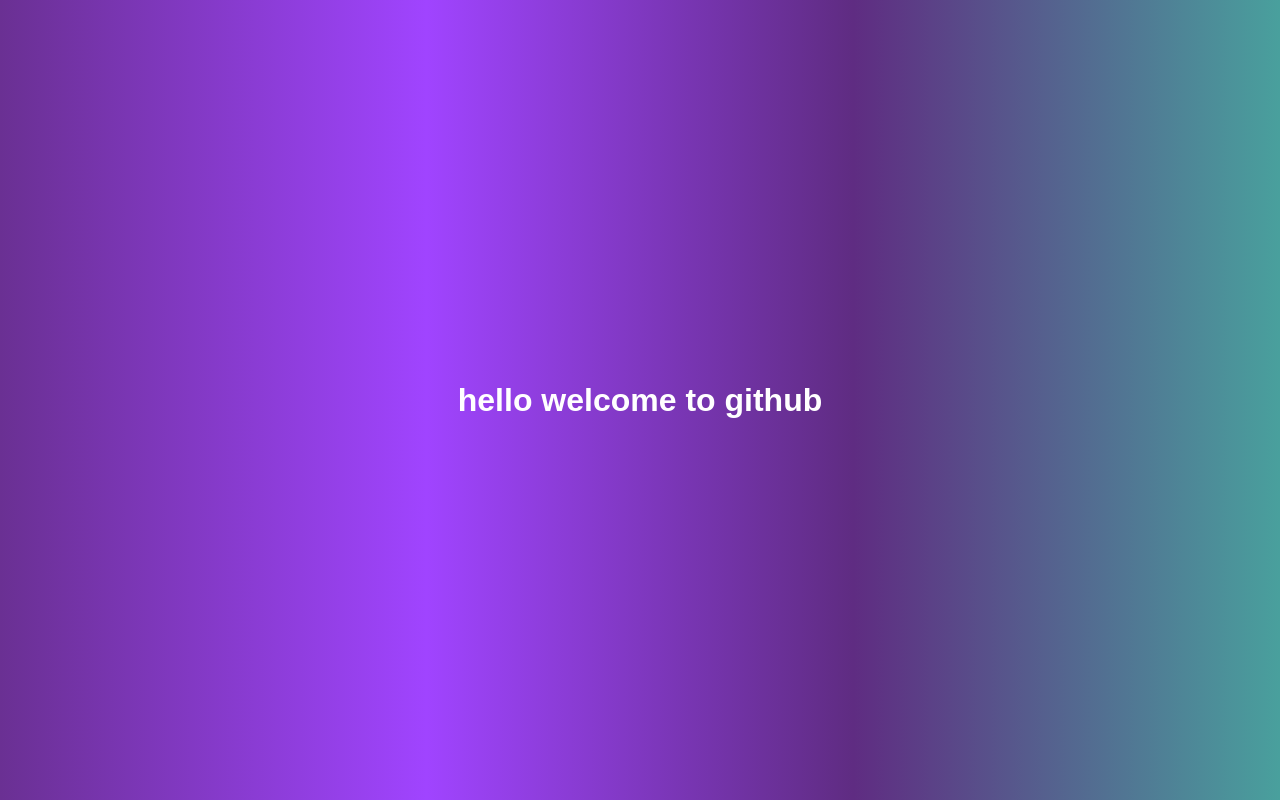
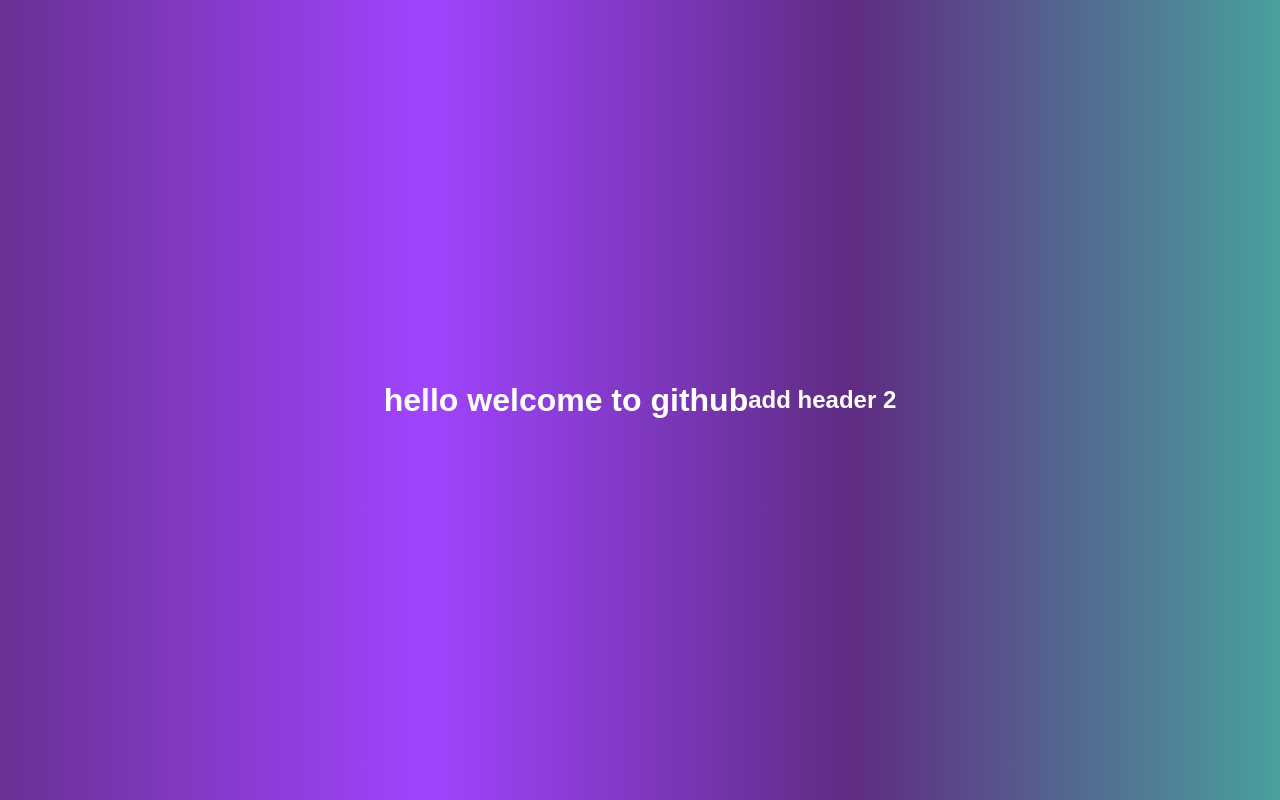
Before and after one commit to paresh-glitch/myrepo, a plain HTML site: page index.html in a window 1280 px wide. Drawn offline with Linux system fonts and the light colour scheme.

Commit message:
add new h2 header

```diff
--- a/index.html
+++ b/index.html
@@ -8,5 +8,6 @@
 </head>
 <body>
     <h1>hello welcome to github</h1>
+    <h2>add header 2</h2>
 </body>
 </html>
```
